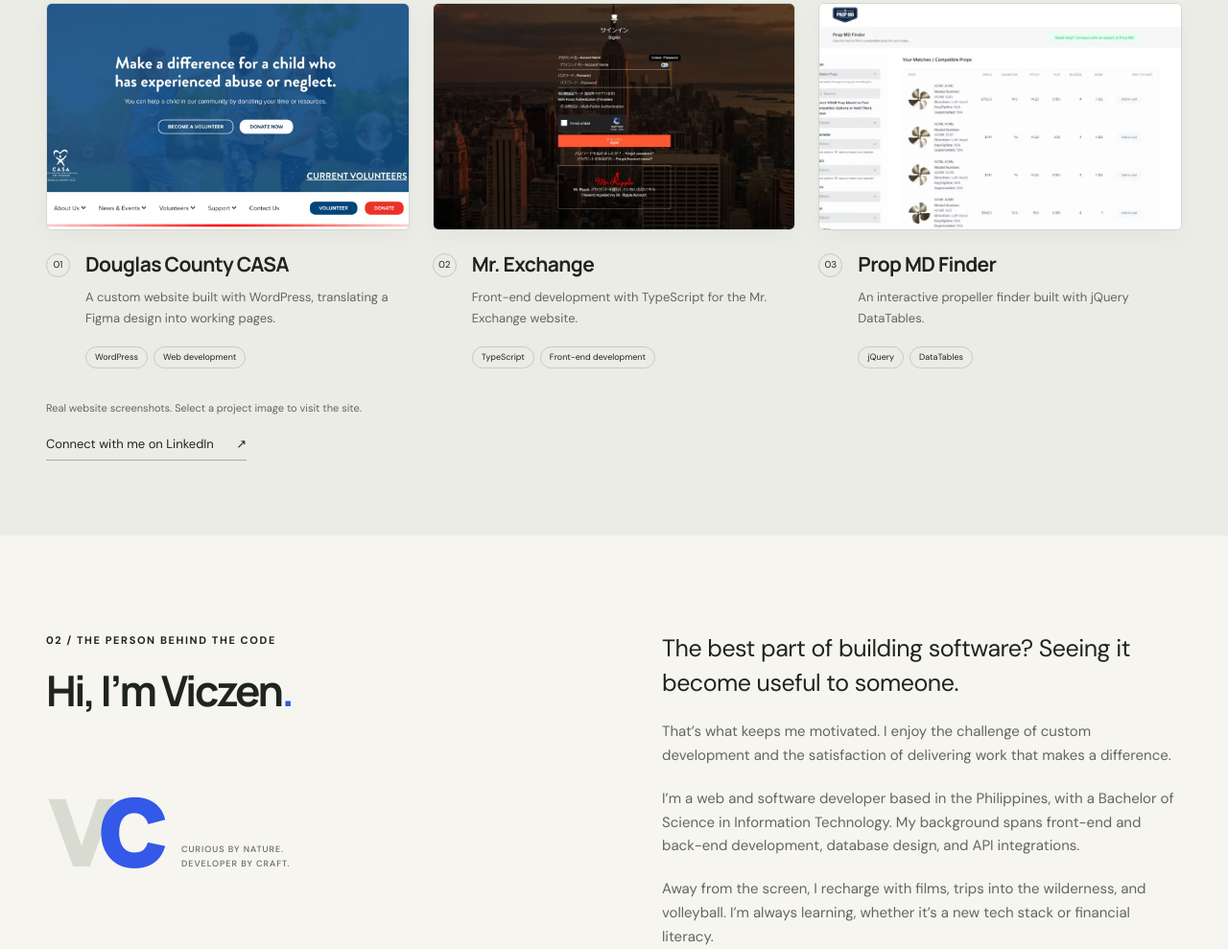
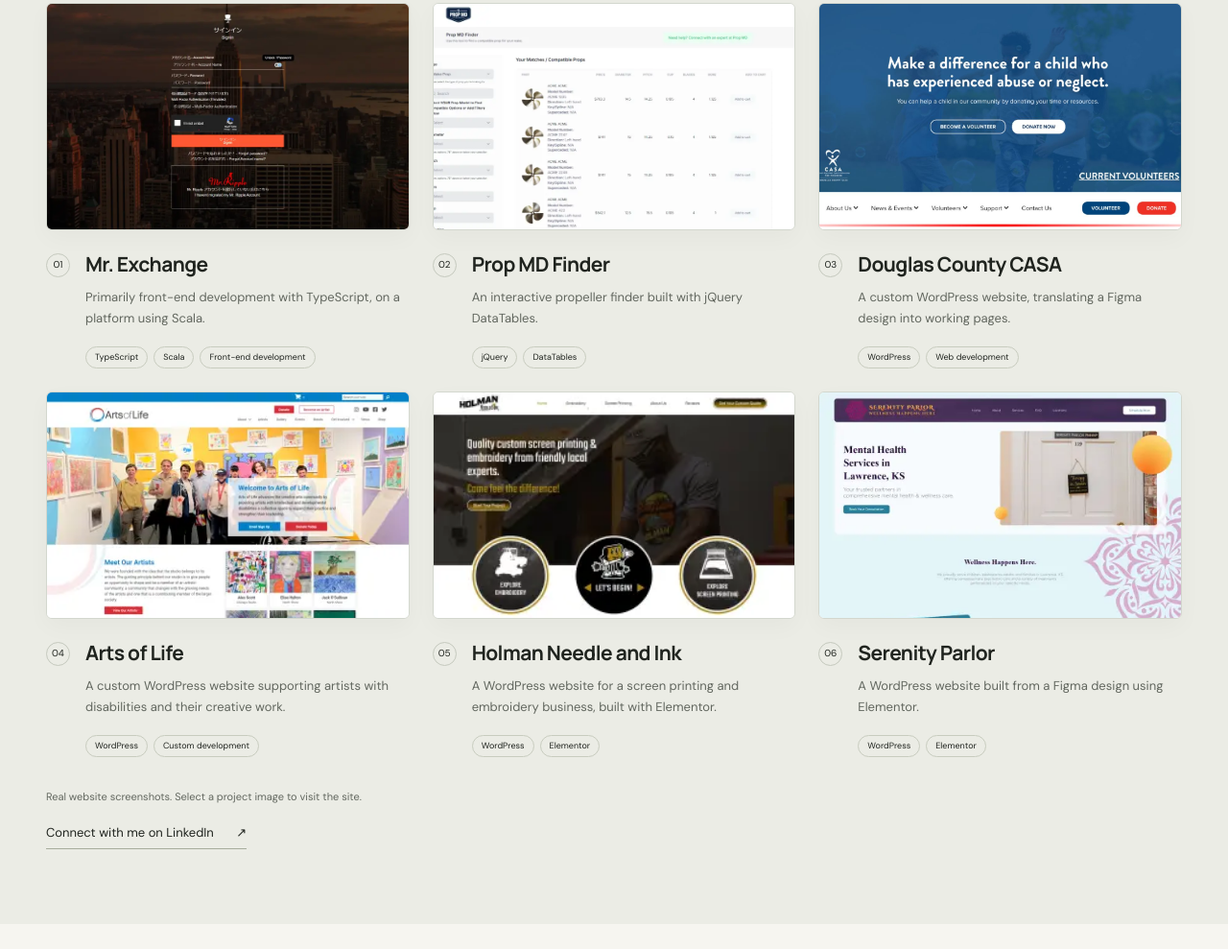
Before and after one commit to viczgowp-dev/vic-dev, a plain HTML site: page index.html in a window 1280 px wide. Shown: the part 783-1772 px from the top of the page at 96% size. Drawn offline with Linux system fonts and the light colour scheme.

Commit message:
Feature six projects and add Scala to Mr. Exchange

```diff
--- a/index.html
+++ b/index.html
@@ -24,9 +24,60 @@
     <section class="work-section" id="work" aria-labelledby="work-title">
       <div class="wrap"><div class="section-heading"><div><p class="eyebrow">01 / SELECTED WORK</p><h2 id="work-title">Built with purpose.</h2></div><p>A few projects from my portfolio.<br>Different ideas. The same care.</p></div>
         <div class="projects">
-          <article class="project"><a class="project-visual project-screenshot" href="https://dccasaks.org/" target="_blank" rel="noopener noreferrer" aria-label="Visit Douglas County CASA (opens in a new tab)"><img src="assets/images/casa-screenshot.jpg" alt="Screenshot of the Douglas County CASA website" loading="lazy" decoding="async"></a><div class="project-info"><span class="project-number">01</span><div><h3>Douglas County CASA</h3><p>A custom website built with WordPress, translating a Figma design into working pages.</p><div class="tags"><span>WordPress</span><span>Web development</span></div></div></div></article>
-          <article class="project"><a class="project-visual project-screenshot" href="https://mr.exchange/" target="_blank" rel="noopener noreferrer" aria-label="Visit Mr. Exchange (opens in a new tab)"><img src="assets/images/mr-exchange-screenshot.webp" alt="Screenshot of the Mr. Exchange website" loading="lazy" decoding="async"></a><div class="project-info"><span class="project-number">02</span><div><h3>Mr. Exchange</h3><p>Front-end development with TypeScript for the Mr. Exchange website.</p><div class="tags"><span>TypeScript</span><span>Front-end development</span></div></div></div></article>
-          <article class="project"><a class="project-visual project-screenshot" href="https://finder.propmd.com/" target="_blank" rel="noopener noreferrer" aria-label="Visit Prop MD Finder (opens in a new tab)"><img src="assets/images/prop-md-screenshot.webp" alt="Screenshot of the Prop MD Finder website" loading="lazy" decoding="async"></a><div class="project-info"><span class="project-number">03</span><div><h3>Prop MD Finder</h3><p>An interactive propeller finder built with jQuery DataTables.</p><div class="tags"><span>jQuery</span><span>DataTables</span></div></div></div></article>
+          <article class="project">
+            <a class="project-visual project-screenshot" href="https://mr.exchange/" target="_blank" rel="noopener noreferrer" aria-label="Visit Mr. Exchange (opens in a new tab)">
+              <img src="assets/images/mr-exchange-screenshot.webp" alt="Screenshot of the Mr. Exchange website" loading="lazy" decoding="async">
+            </a>
+            <div class="project-info">
+              <span class="project-number">01</span>
+              <div><h3>Mr. Exchange</h3><p>Primarily front-end development with TypeScript, on a platform using Scala.</p><div class="tags"><span>TypeScript</span><span>Scala</span><span>Front-end development</span></div></div>
+            </div>
+          </article>
+          <article class="project">
+            <a class="project-visual project-screenshot" href="https://finder.propmd.com/" target="_blank" rel="noopener noreferrer" aria-label="Visit Prop MD Finder (opens in a new tab)">
+              <img src="assets/images/prop-md-screenshot.webp" alt="Screenshot of the Prop MD Finder website" loading="lazy" decoding="async">
+            </a>
+            <div class="project-info">
+              <span class="project-number">02</span>
+              <div><h3>Prop MD Finder</h3><p>An interactive propeller finder built with jQuery DataTables.</p><div class="tags"><span>jQuery</span><span>DataTables</span></div></div>
+            </div>
+          </article>
+          <article class="project">
+            <a class="project-visual project-screenshot" href="https://dccasaks.org/" target="_blank" rel="noopener noreferrer" aria-label="Visit Douglas County CASA (opens in a new tab)">
+              <img src="assets/images/casa-screenshot.jpg" alt="Screenshot of the Douglas County CASA website" loading="lazy" decoding="async">
+            </a>
+            <div class="project-info">
+              <span class="project-number">03</span>
+              <div><h3>Douglas County CASA</h3><p>A custom WordPress website, translating a Figma design into working pages.</p><div class="tags"><span>WordPress</span><span>Web development</span></div></div>
+            </div>
+          </article>
+          <article class="project">
+            <a class="project-visual project-screenshot" href="https://artsoflife.org/" target="_blank" rel="noopener noreferrer" aria-label="Visit Arts of Life (opens in a new tab)">
+              <img src="assets/images/arts-of-life-screenshot.webp" alt="Screenshot of the Arts of Life website" loading="lazy" decoding="async">
+            </a>
+            <div class="project-info">
+              <span class="project-number">04</span>
+              <div><h3>Arts of Life</h3><p>A custom WordPress website supporting artists with disabilities and their creative work.</p><div class="tags"><span>WordPress</span><span>Custom development</span></div></div>
+            </div>
+          </article>
+          <article class="project">
+            <a class="project-visual project-screenshot" href="https://holmanneedleink.com/" target="_blank" rel="noopener noreferrer" aria-label="Visit Holman Needle and Ink (opens in a new tab)">
+              <img src="assets/images/holman-screenshot.webp" alt="Screenshot of the Holman Needle and Ink website" loading="lazy" decoding="async">
+            </a>
+            <div class="project-info">
+              <span class="project-number">05</span>
+              <div><h3>Holman Needle and Ink</h3><p>A WordPress website for a screen printing and embroidery business, built with Elementor.</p><div class="tags"><span>WordPress</span><span>Elementor</span></div></div>
+            </div>
+          </article>
+          <article class="project">
+            <a class="project-visual project-screenshot" href="https://serenityparlor.com/" target="_blank" rel="noopener noreferrer" aria-label="Visit Serenity Parlor (opens in a new tab)">
+              <img src="assets/images/serenity-parlor-screenshot.webp" alt="Screenshot of the Serenity Parlor website" loading="lazy" decoding="async">
+            </a>
+            <div class="project-info">
+              <span class="project-number">06</span>
+              <div><h3>Serenity Parlor</h3><p>A WordPress website built from a Figma design using Elementor.</p><div class="tags"><span>WordPress</span><span>Elementor</span></div></div>
+            </div>
+          </article>
         </div>
         <p class="project-note">Real website screenshots. Select a project image to visit the site.</p>
         <a class="text-link" href="https://ph.linkedin.com/in/viczen-codaste-08619a24a" target="_blank" rel="noopener noreferrer">Connect with me on LinkedIn <span aria-hidden="true">↗</span></a>
```
Also changed, not shown: 1 other file.
